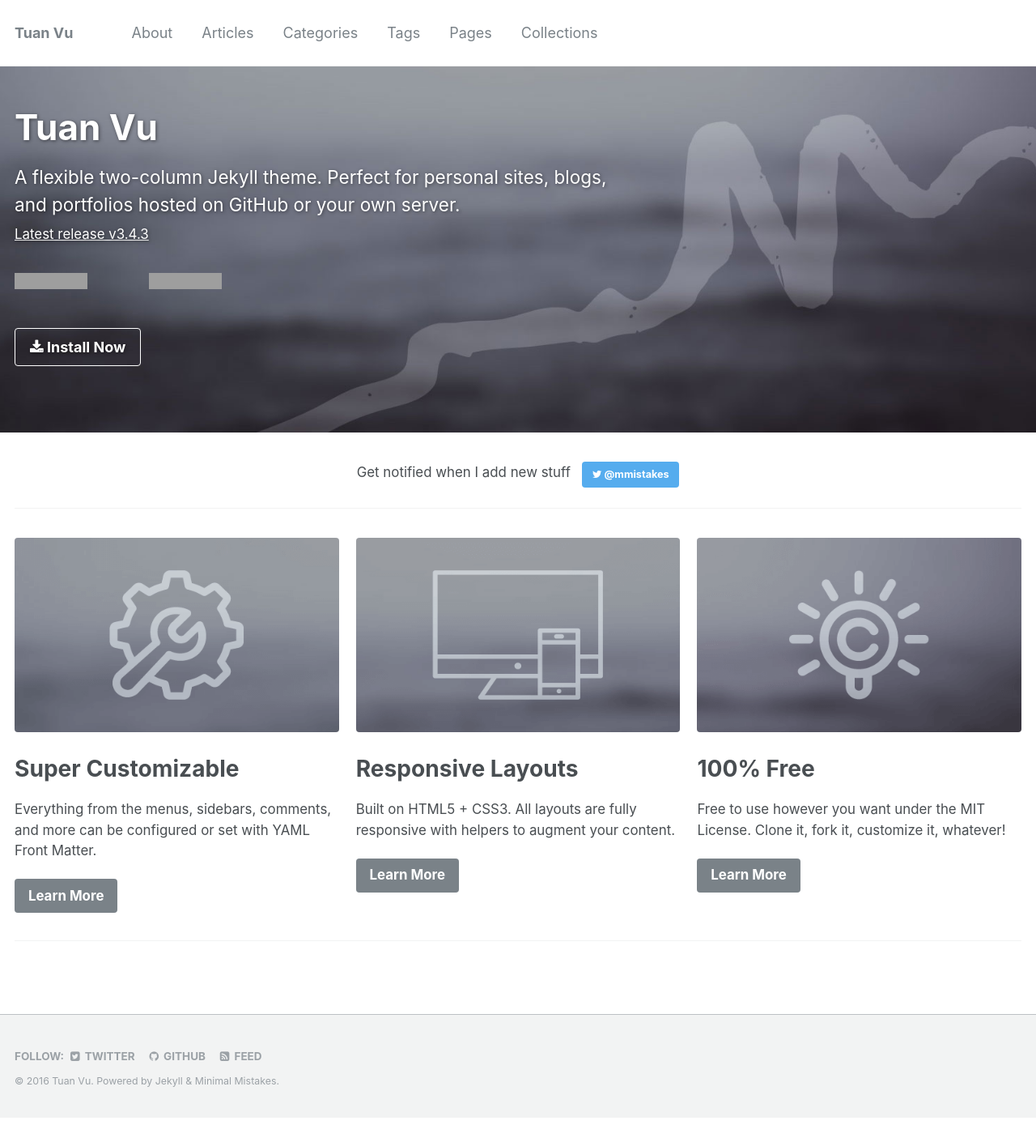
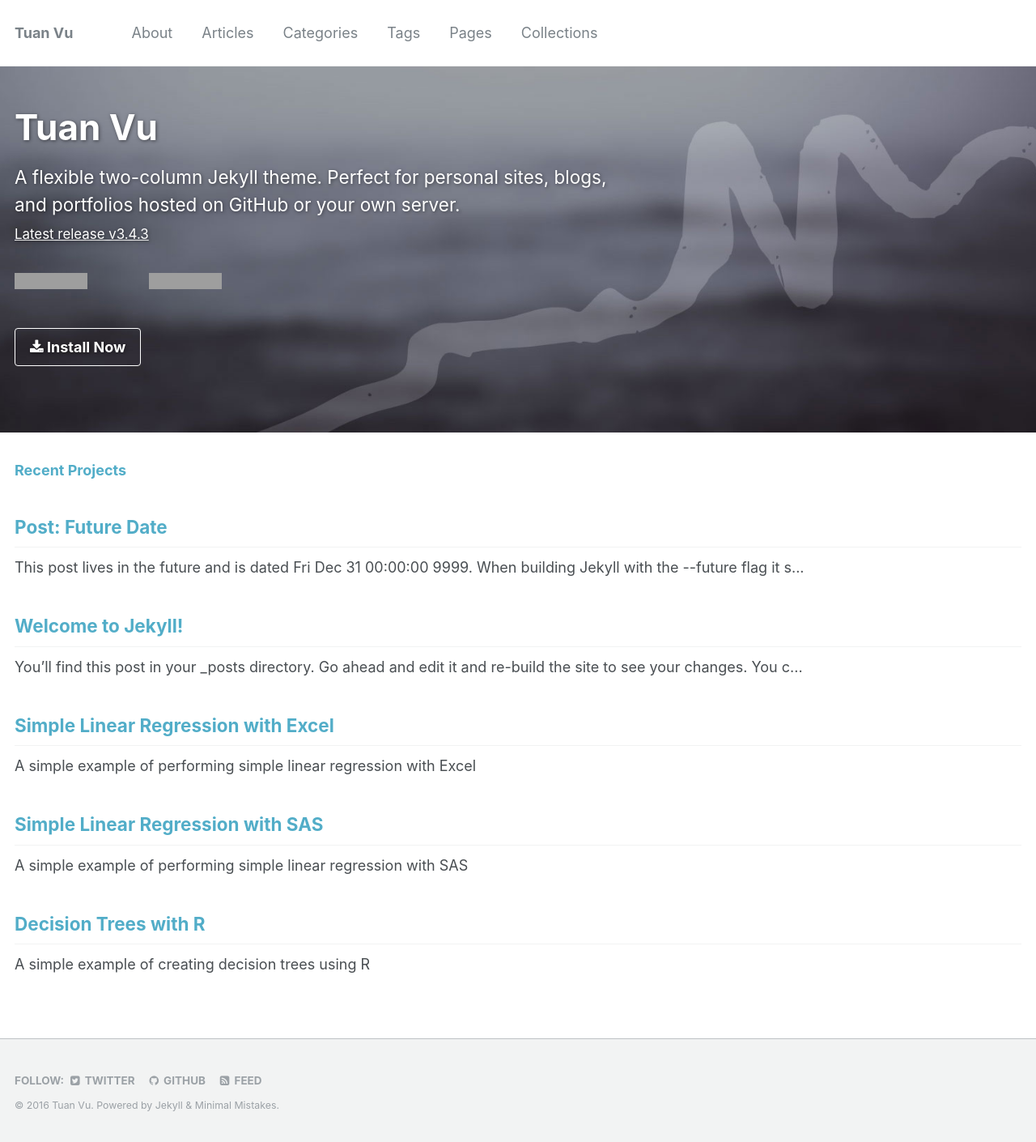
Before and after one commit to jeanho1/tuanavu.github.io, a Jekyll site: the page built from _pages/home.md, in a window 1280 px wide. Shown: the whole page at 81% size. Built offline with Jekyll 4.4.1, drawn with Linux system fonts in a browser that asks for light colours; before the commit the page ends 1380 px from its top, so only the background shows below that; grey boxes are pictures that could not be loaded.

Commit message:
Revert "Update home.md"
This reverts commit 60e88e7c7f68cb7ebcd49aa00778b04095a26a98.

```diff
--- a/_pages/home.md
+++ b/_pages/home.md
@@ -8,32 +8,18 @@
   cta_url: "/docs/quick-start-guide/"
   caption:
 excerpt: 'A flexible two-column Jekyll theme. Perfect for personal sites, blogs, and portfolios hosted on GitHub or your own server.<br /> <small><a href="https://github.com/mmistakes/minimal-mistakes/releases/tag/3.4.3">Latest release v3.4.3</a></small><br /><br /> {::nomarkdown}<iframe style="display: inline-block;" src="https://ghbtns.com/github-btn.html?user=mmistakes&repo=minimal-mistakes&type=star&count=true&size=large" frameborder="0" scrolling="0" width="160px" height="30px"></iframe> <iframe style="display: inline-block;" src="https://ghbtns.com/github-btn.html?user=mmistakes&repo=minimal-mistakes&type=fork&count=true&size=large" frameborder="0" scrolling="0" width="158px" height="30px"></iframe>{:/nomarkdown}'
-feature_row:
-  - image_path: mm-customizable-feature.png
-    alt: "customizable"
-    title: "Super Customizable"
-    excerpt: "Everything from the menus, sidebars, comments, and more can be configured or set with YAML Front Matter."
-    url: "/docs/configuration/"
-    btn_label: "Learn More"
-  - image_path: mm-responsive-feature.png
-    alt: "fully responsive"
-    title: "Responsive Layouts"
-    excerpt: "Built on HTML5 + CSS3. All layouts are fully responsive with helpers to augment your content."
-    url: "/docs/layouts/"
-    btn_label: "Learn More"
-  - image_path: mm-free-feature.png
-    alt: "100% free"
-    title: "100% Free"
-    excerpt: "Free to use however you want under the MIT License. Clone it, fork it, customize it, whatever!"
-    url: "/docs/license/"
-    btn_label: "Learn More"
-
-github:
-  - excerpt: '{::nomarkdown}<iframe style="display: inline-block;" src="https://ghbtns.com/github-btn.html?user=mmistakes&repo=minimal-mistakes&type=star&count=true&size=large" frameborder="0" scrolling="0" width="160px" height="30px"></iframe> <iframe style="display: inline-block;" src="https://ghbtns.com/github-btn.html?user=mmistakes&repo=minimal-mistakes&type=fork&count=true&size=large" frameborder="0" scrolling="0" width="158px" height="30px"></iframe>{:/nomarkdown}'
-intro:
-  - excerpt: 'Get notified when I add new stuff &nbsp; [<i class="fa fa-twitter"></i> @mmistakes](https://twitter.com/mmistakes){: .btn .btn--twitter}'
 ---
 
-{% include feature_row id="intro" type="center" %}
-
-{% include feature_row %}
+<div id="index">
+  <h3><a href="{{ site.url}}/posts/">Recent Projects</a></h3>
+  {% for post in site.posts limit:5 %}
+  <article>
+    {% if post.link %}
+      <h2 class="link-post"><a href="{{ site.url }}{{ post.url }}" title="{{ post.title }}">{{ post.title }}</a> <a href="{{ post.link }}" target="_blank" title="{{ post.title }}"><i class="fa fa-link"></i></h2>
+    {% else %}
+      <h2><a href="{{ site.url }}{{ post.url }}" title="{{ post.title }}">{{ post.title }}</a></h2>
+      <p>{% if post.description %}{{ post.description }}{% else %}{{ post.content | strip_html | strip_newlines | truncate: 120 }}{% endif %}</p>
+    {% endif %}
+  </article>
+  {% endfor %}
+</div>
```
